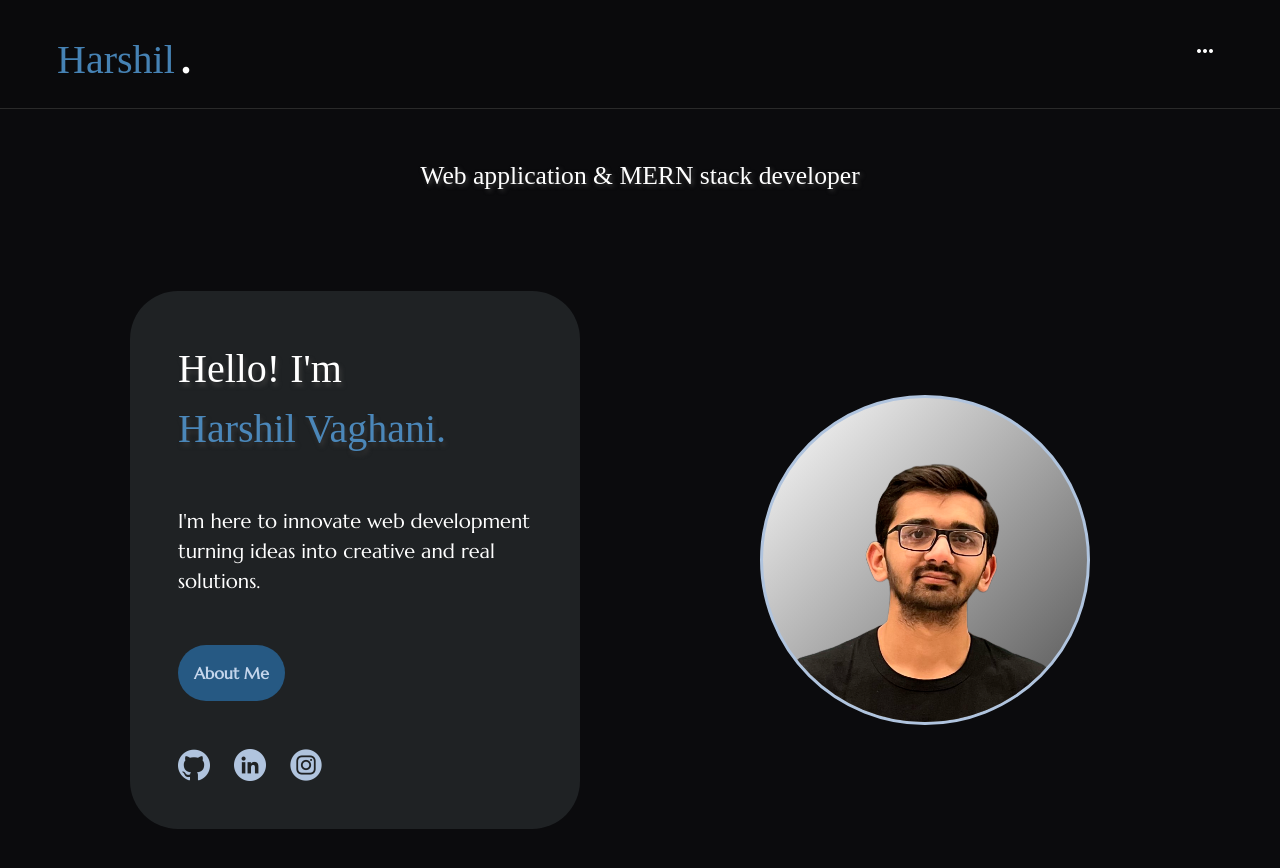
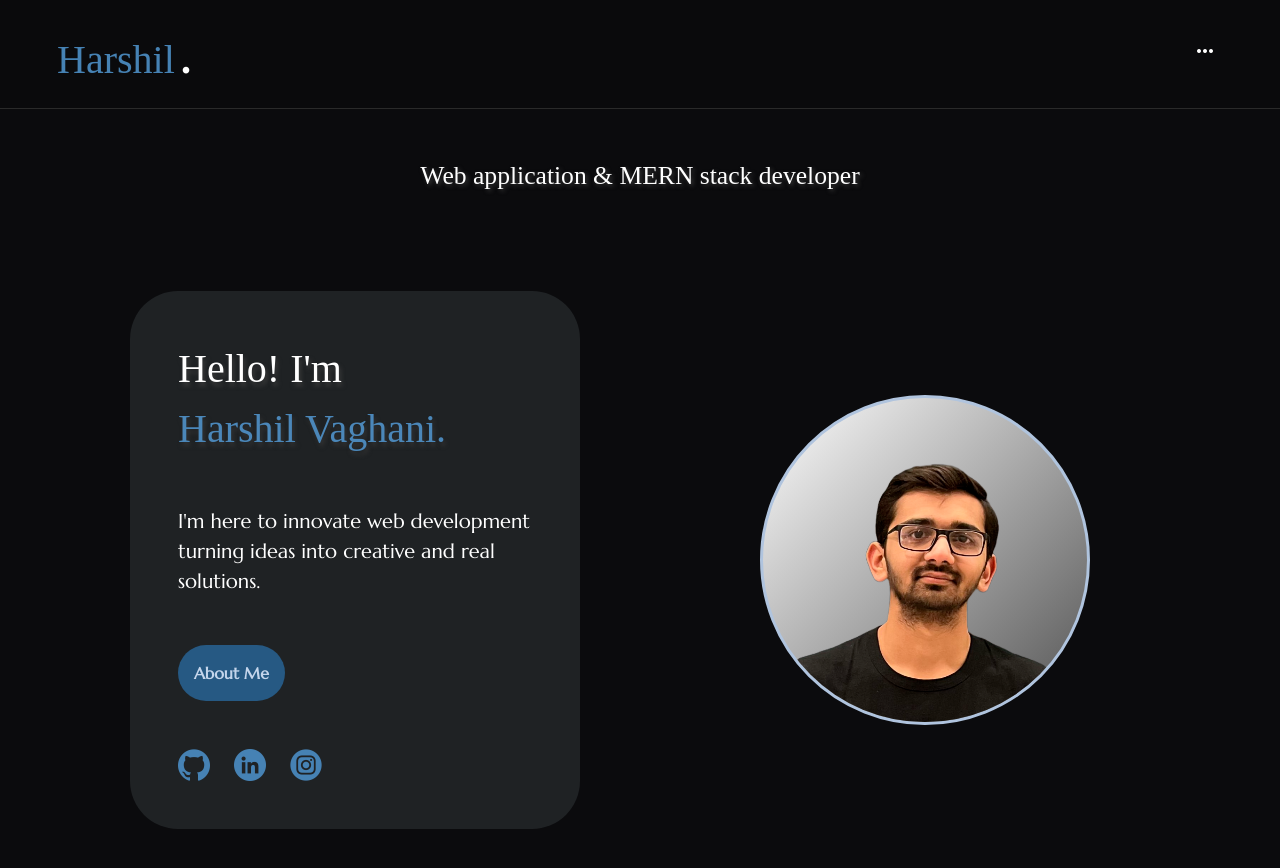
Before and after one commit to harshil3662/AccessHarshil, a React (Create React App) app: page / in a window 1280 px wide. Shown: the top 868 px of the page. Built offline with nearby package versions, Linux system fonts and the light colour scheme; a web font is replaced by a local one.

Commit message:
little UI update

```diff
--- a/src/Features/Home.js
+++ b/src/Features/Home.js
@@ -52,7 +52,7 @@ function Home() {
                       <div className='row'>
                         <div className='col'>
                           <a href='https://github.com/harshil3662' onMouseOver={()=>{setHover1('hovered')}} onMouseOut={()=>{setHover1('')}}>
-                            {hover1 ? <img className='network-img img-fluid' src='github1.png' alt='github'/> : <img className='network-img img-fluid' src='github.png' alt='github'/>}
+                            {hover1 ? <img className='network-img img-fluid' src='github.png' alt='github'/> : <img className='network-img img-fluid' src='github1.png' alt='github'/>}
                           </a>
                         </div>
                       </div>
@@ -61,7 +61,7 @@ function Home() {
                       <div className='row'>
                         <div className='col'>
                           <a href='https://www.linkedin.com/in/harshil-vaghani/' onMouseOver={()=>{setHover2('hovered')}} onMouseOut={()=>{setHover2('')}}>
-                            {hover2 ? <img className='network-img img-fluid' src='linkedin1.png' alt='linkedin'/> : <img className='network-img img-fluid' src='linkedin.png' alt='linkedin'/>}
+                            {hover2 ? <img className='network-img img-fluid' src='linkedin.png' alt='linkedin'/> : <img className='network-img img-fluid' src='linkedin1.png' alt='linkedin'/>}
                           </a>
                         </div>
                       </div>
@@ -70,7 +70,7 @@ function Home() {
                       <div className='row'>
                         <div className='col'>
                           <a href='https://www.instagram.com/_harshilvaghani_/' onMouseOver={()=>{setHover3('hovered')}} onMouseOut={()=>{setHover3('')}}>
-                            {hover3 ? <img className='network-img img-fluid' src='instagram1.png' alt='instagram'/> : <img className='network-img img-fluid' src='instagram.png' alt='instagram'/>}
+                            {hover3 ? <img className='network-img img-fluid' src='instagram.png' alt='instagram'/> : <img className='network-img img-fluid' src='instagram1.png' alt='instagram'/>}
                           </a>
                         </div>
                       </div>
--- a/src/Features/Navbar.js
+++ b/src/Features/Navbar.js
@@ -55,15 +55,14 @@ function Navbar() {
   const [icon,setIcon] = useState('more_horiz');
 
   const toggleVisibility = () => {
-    if (isVisible === true) {
-      setIsVisible(!isVisible);
-      setStyle({right:'0px',transition:'right 0.8s ease'})
-      setIcon('close')
+    if (isVisible) {
+      setStyle({ right: '-450px', transition: 'right 0.8s ease' });
+      setIcon('more_horiz');
     } else {
-      setIsVisible(!isVisible);
-      setStyle({right:'-450px',transition:'right 0.8s ease'})
-      setIcon('more_horiz')
+      setStyle({ right: '0px', transition: 'right 0.8s ease' });
+      setIcon('close');
     }
+    setIsVisible(!isVisible);
   };
 
   return (
```
